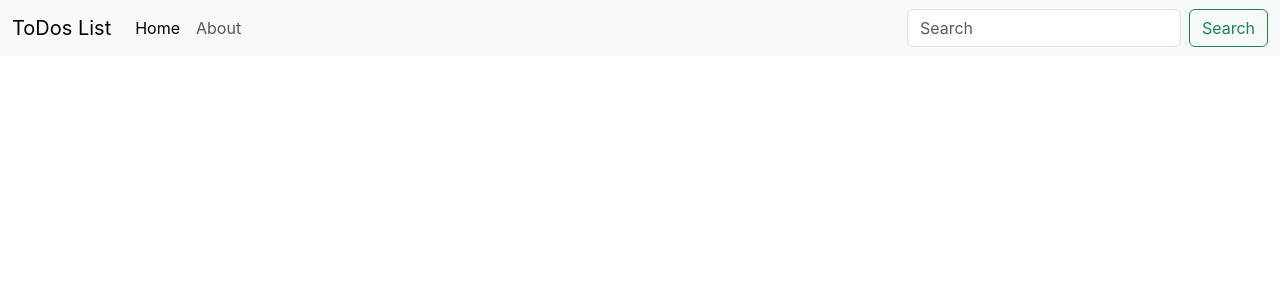
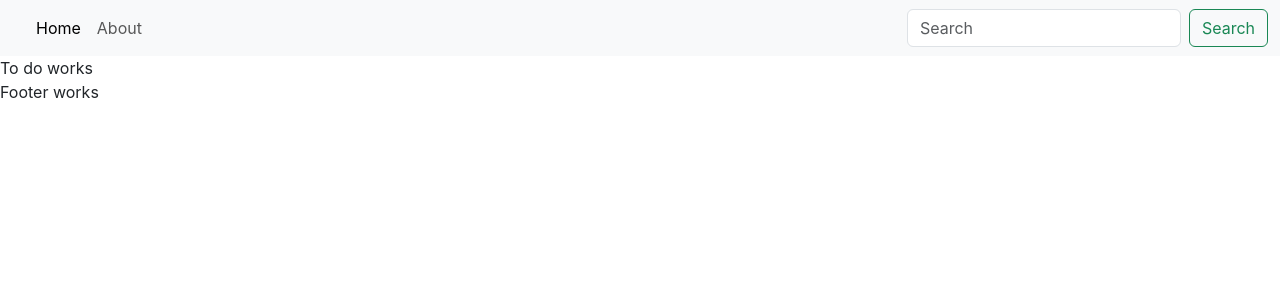
Before and after one commit to ThisIsSumit/To-do-App-React, a React (Create React App) app: page / in a window 1280 px wide. Shown: the top 300 px of the page. Built offline with nearby package versions, Linux system fonts and the light colour scheme.

Commit message:
using props

```diff
--- a/src/App.js
+++ b/src/App.js
@@ -1,12 +1,16 @@
-import logo from './logo.svg';
 import './App.css';
 import Header from './my_components/header';
+import Footer from './my_components/footer'
+import Todos from './my_components/Todos';
 
 function App() {
   return (
+  <div >
+    <Header  searchBar={true}/>
+    <Todos></Todos>
+    <Footer></Footer>
 
-    <Header></Header>
-
+ </div >
   );
 }
 
--- /dev/null
+++ b/src/my_components/Todos.js
@@ -0,0 +1,9 @@
+import React from 'react'
+import Todo from './todo'
+export default function Todos() {
+  return (
+    <div>
+     <Todo></Todo>
+    </div>
+  )
+}
--- a/src/my_components/footer.js
+++ b/src/my_components/footer.js
@@ -3,7 +3,7 @@ import React from 'react'
 export default function footer() {
   return (
     <div>
-
+      Footer works
     </div>
   )
 }
--- a/src/my_components/header.js
+++ b/src/my_components/header.js
@@ -1,11 +1,12 @@
 import React from 'react'
+import ProtoTypes from 'prop-types'
 
-export default function header() {
+export default function Header( props) {
   return (
 
     <nav className="navbar navbar-expand-lg bg-body-tertiary">
   <div className="container-fluid">
-    <a className="navbar-brand" href="#">ToDos List</a>
+    <a className="navbar-brand" href="#">{props.title}</a>
     <button className="navbar-toggler" type="button" data-bs-toggle="collapse" data-bs-target="#navbarSupportedContent" aria-controls="navbarSupportedContent" aria-expanded="false" aria-label="Toggle navigation">
       <span className="navbar-toggler-icon"></span>
     </button>
@@ -19,10 +20,11 @@ export default function header() {
         </li>
 
       </ul>
-      <form className="d-flex" role="search">
+
+   {props.searchBar? <form className="d-flex" role="search">
         <input className="form-control me-2" type="search" placeholder="Search" aria-label="Search"/>
         <button className="btn btn-outline-success" type="submit">Search</button>
-      </form>
+      </form>: <></>}
     </div>
   </div>
 </nav>
@@ -30,3 +32,12 @@ export default function header() {
 
   )
 }
+Header.defaultProps={
+  title:"Your Default Title",
+  searchBar: true
+}
+
+Header.prototype={
+  title : ProtoTypes.string,
+  searchBar:ProtoTypes.bool.isRequired
+}
--- a/src/my_components/todo.js
+++ b/src/my_components/todo.js
@@ -1,8 +1,8 @@
 import React from 'react'
-
 export default function todo() {
   return (
     <div>
+        To do works
 
     </div>
   )
```
